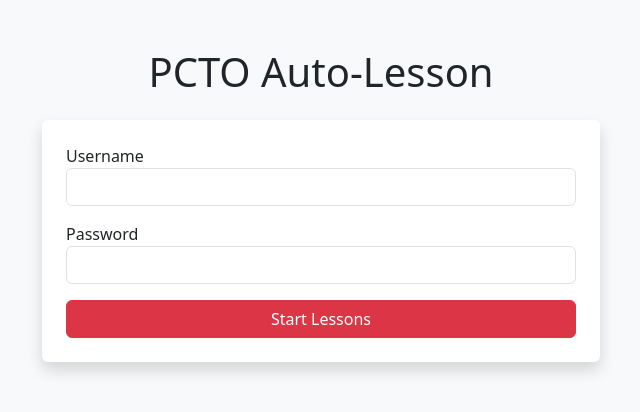
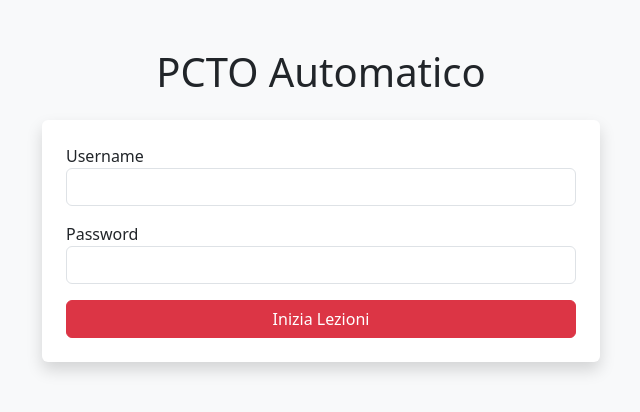
Before and after one commit to alessio-semeraro/pcto, a Flask app: page / in a window 1280 px wide. Shown: the top 412 px of the page, without its empty margins (319-959 px from the left). Run offline with Flask 3, Linux system fonts and the light colour scheme; some libraries are stand-ins or nearby versions.

Commit message:
Italiano

```diff
--- a/app.py
+++ b/app.py
@@ -76,9 +76,9 @@ def start_lesson_completion(username, password):
                 "Cookie": cookie_value
             }
             resp = s.post(lezione_url, params=params, headers=headers, data=data)
-            append_log(f"[{d} | Lesson {n}] {resp.status_code} | {resp.text.strip()[:100]} ...")
+            append_log(f"[{d} | Lezione {n}] {resp.status_code} | {resp.text.strip()[:100]} ...")
             time.sleep(0.5)
-    append_log("[+] All lessons completed!")
+    append_log("[+] LEZIONI COMPLETATE!!!")
 
 @app.route("/", methods=["GET", "POST"])
 def index():
--- a/templates/index.html
+++ b/templates/index.html
@@ -7,7 +7,7 @@
 </head>
 <body class="bg-light">
 <div class="container py-5">
-    <h1 class="mb-4 text-center">PCTO Auto-Lesson</h1>
+    <h1 class="mb-4 text-center">PCTO Automatico</h1>
     <form method="POST" class="w-50 mx-auto p-4 bg-white rounded shadow">
         <div class="mb-3">
             <label>Username</label>
@@ -17,7 +17,7 @@
             <label>Password</label>
             <input type="password" class="form-control" name="password" required>
         </div>
-        <button type="submit" class="btn btn-danger w-100">Start Lessons</button>
+        <button type="submit" class="btn btn-danger w-100">Inizia Lezioni</button>
     </form>
 </div>
 </body>
--- a/templates/logs.html
+++ b/templates/logs.html
@@ -8,7 +8,7 @@
 </head>
 <body class="bg-light">
 <div class="container py-5">
-    <h1 class="mb-4 text-center">Lesson Logs</h1>
+    <h1 class="mb-4 text-center">Logs</h1>
     <div class="bg-white p-4 rounded shadow" style="height: 500px; overflow-y: scroll;">
         {% for log in logs %}
             <p>{{ log }}</p>
```
